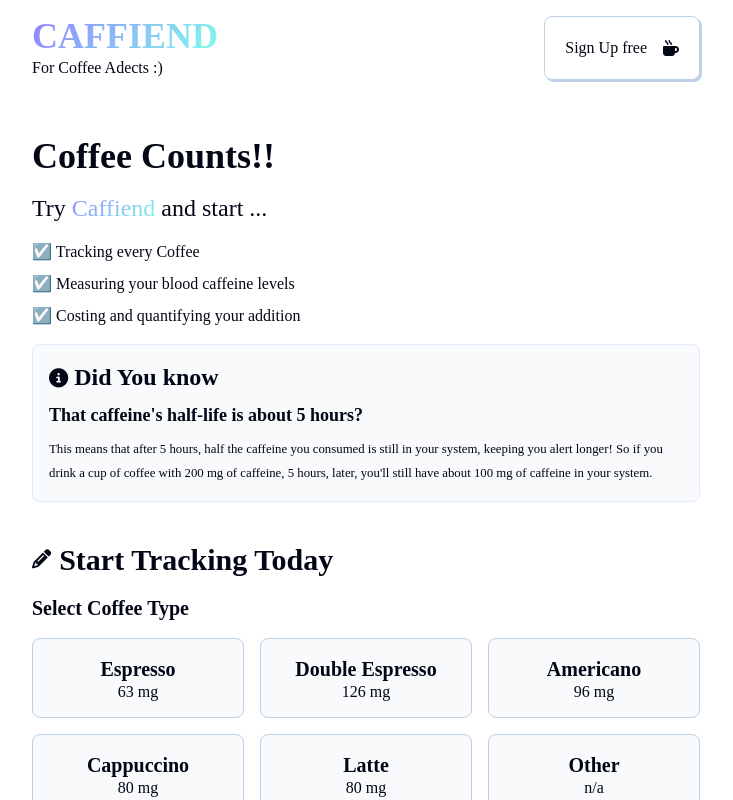
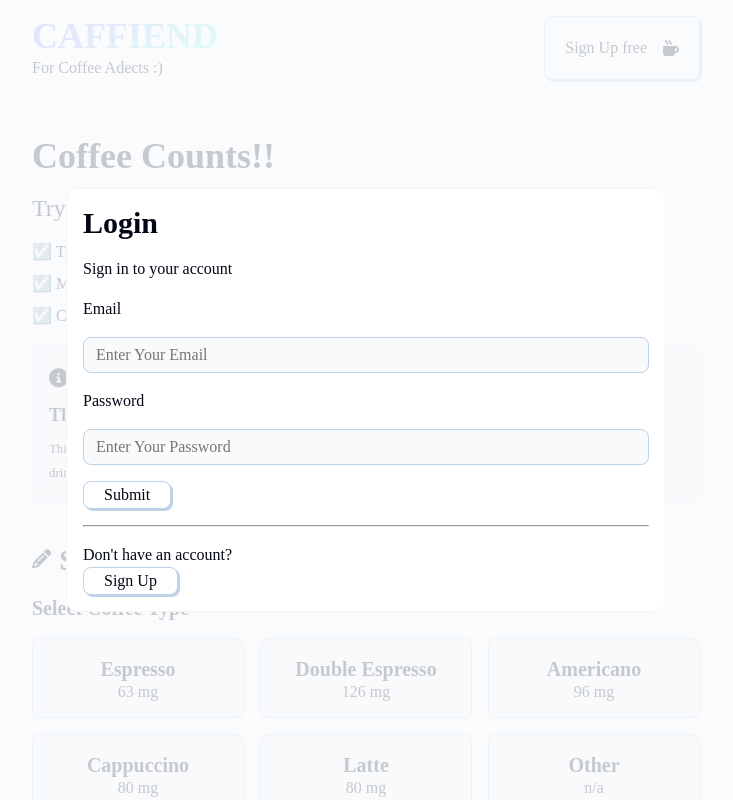
Before and after one commit to ashish2508/Coffee_tracks, a React (Vite) app: page / in a window 1280 px wide. Both pictures are taken after a click on the button "Sign Up free". Shown: the top 800 px of the page, without its empty margins (274-1007 px from the left). Built offline with nearby package versions, Linux system fonts and the light colour scheme; a web font is replaced by a local one.

Commit message:
made modal for sign-in/login

```diff
--- a/src/components/Modal.jsx
+++ b/src/components/Modal.jsx
@@ -1,7 +1,13 @@
-export default function Modal() {
-return(
-  <>
-
-  </>
-)
+import ReactDom from "react-dom";
+export default function Modal(props) {
+	const { children,handleCloseModal } = props;
+	return ReactDom.createPortal(
+		<div className="modal-container">
+			<button onClick={handleCloseModal} className="modal-underlay" />
+			<div className="modal-content">
+        {children}
+        </div>
+		</div>,
+		document.getElementById("portal")
+	);
 }
```
